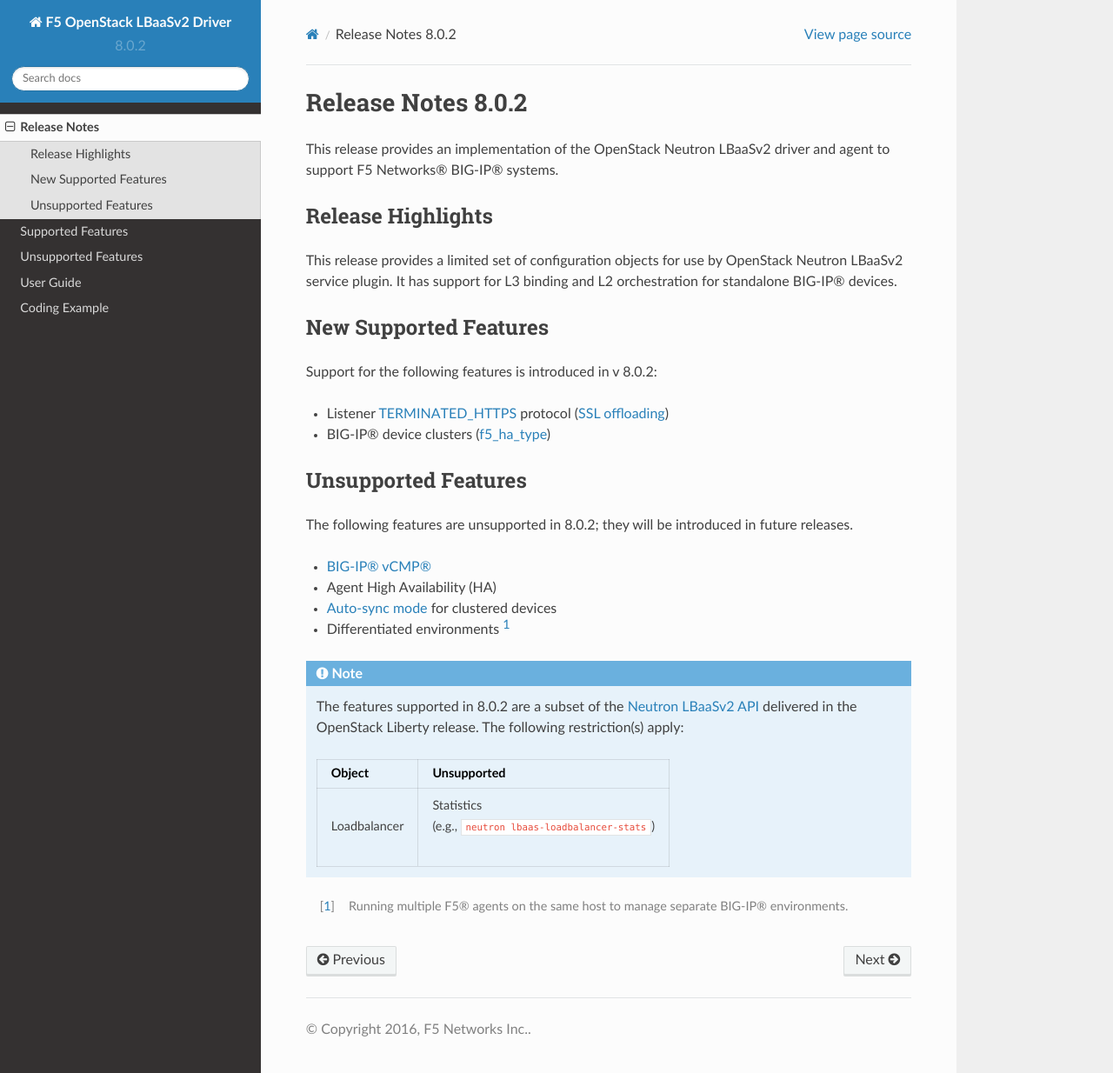
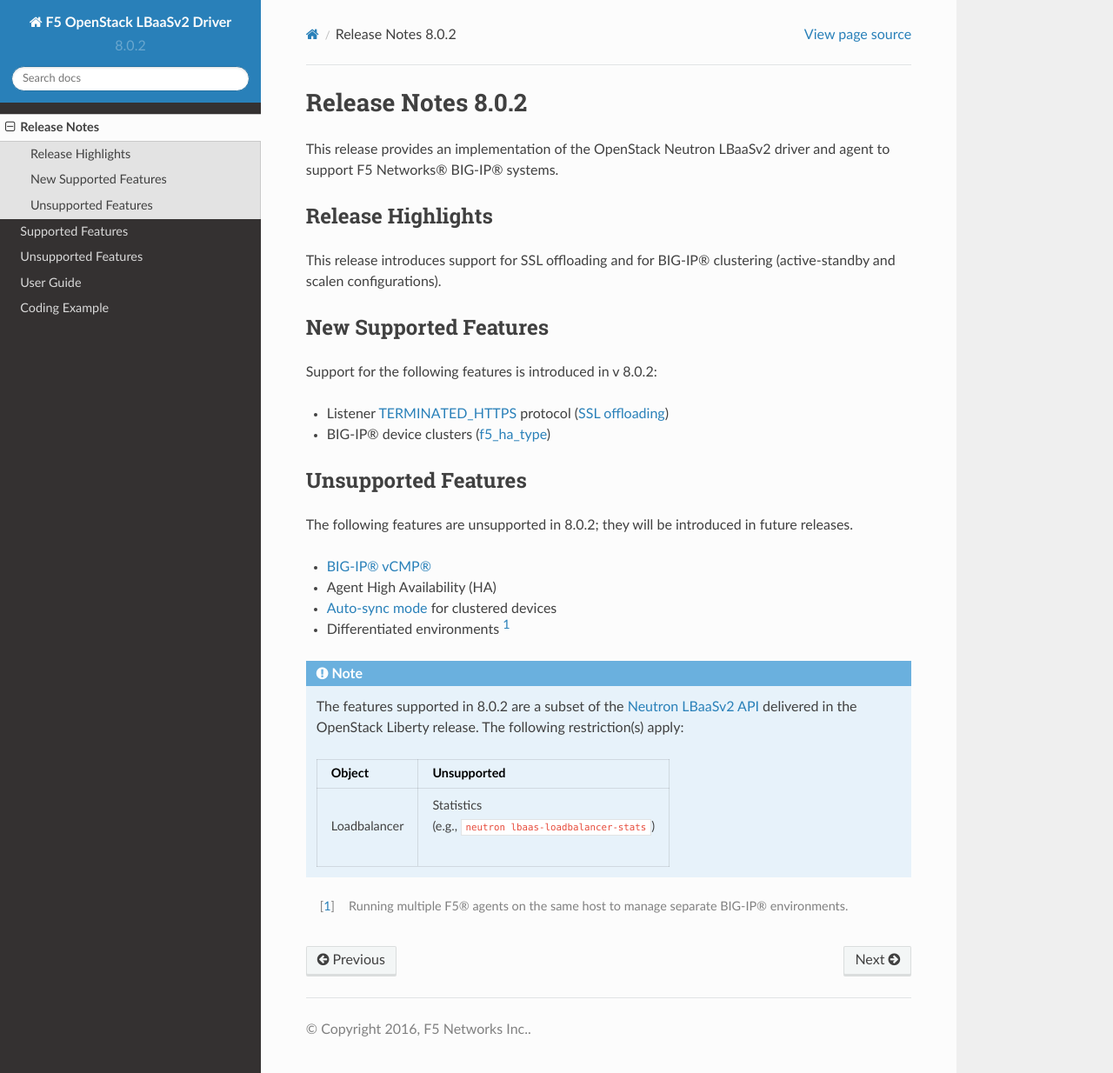
Before and after one commit to F5Networks/f5-openstack-lbaasv2-driver, a Sphinx documentation site: the page built from docs/release_notes.rst, in a window 1280 px wide and 1234 px high. Shown: the whole window at 87% size. Built offline with Sphinx 7.4.7 and the Read the Docs theme 2.0.0, drawn with Linux system fonts in a browser that asks for light colours.

Commit message:
update Release Highlights with info for v8.0.3

```diff
--- a/docs/release_notes.rst
+++ b/docs/release_notes.rst
@@ -7,7 +7,9 @@
 
 Release Highlights
 ------------------
-This release provides a limited set of configuration objects for use by OpenStack Neutron LBaaSv2 service plugin. It has support for L3 binding and L2 orchestration for standalone BIG-IP® devices.
+
+This release introduces support for SSL offloading and for BIG-IP® clustering (active-standby and scalen configurations).
+
 
 .. include:: map_release-summary.rst
 
```
